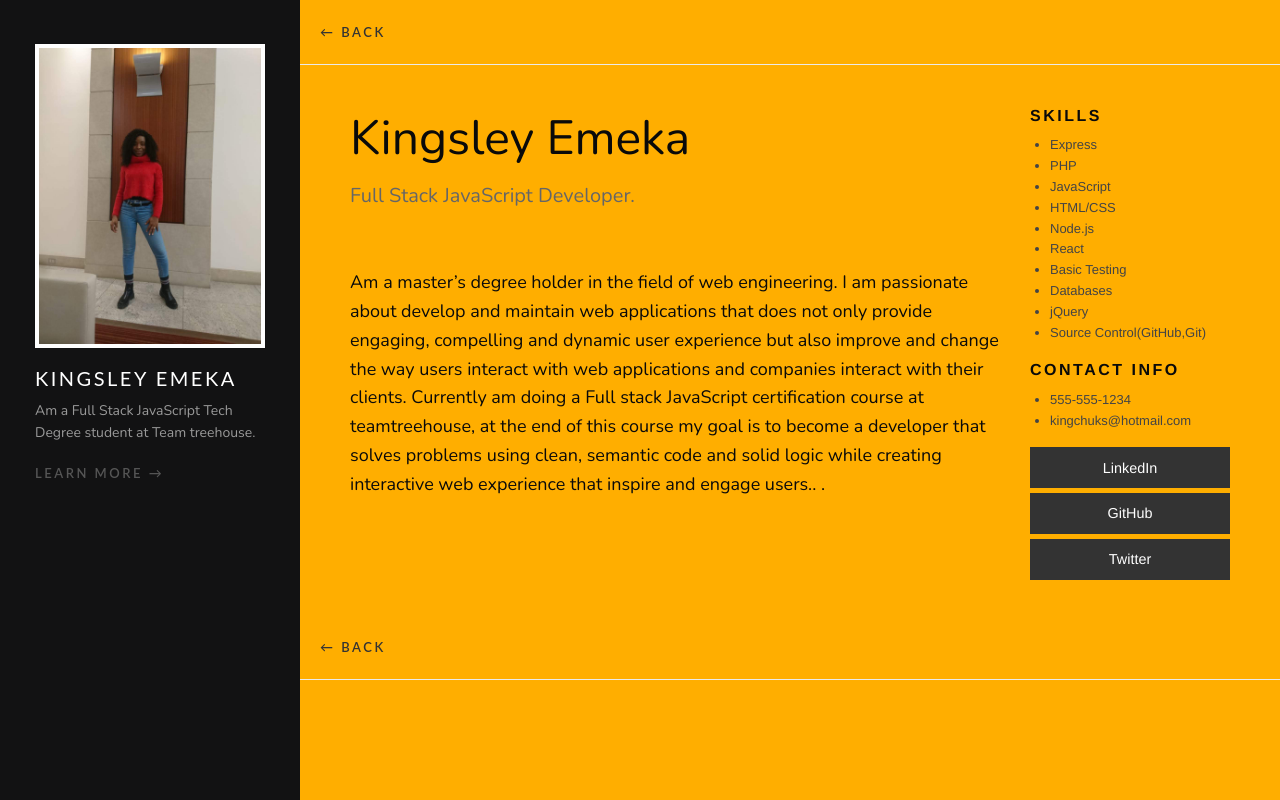
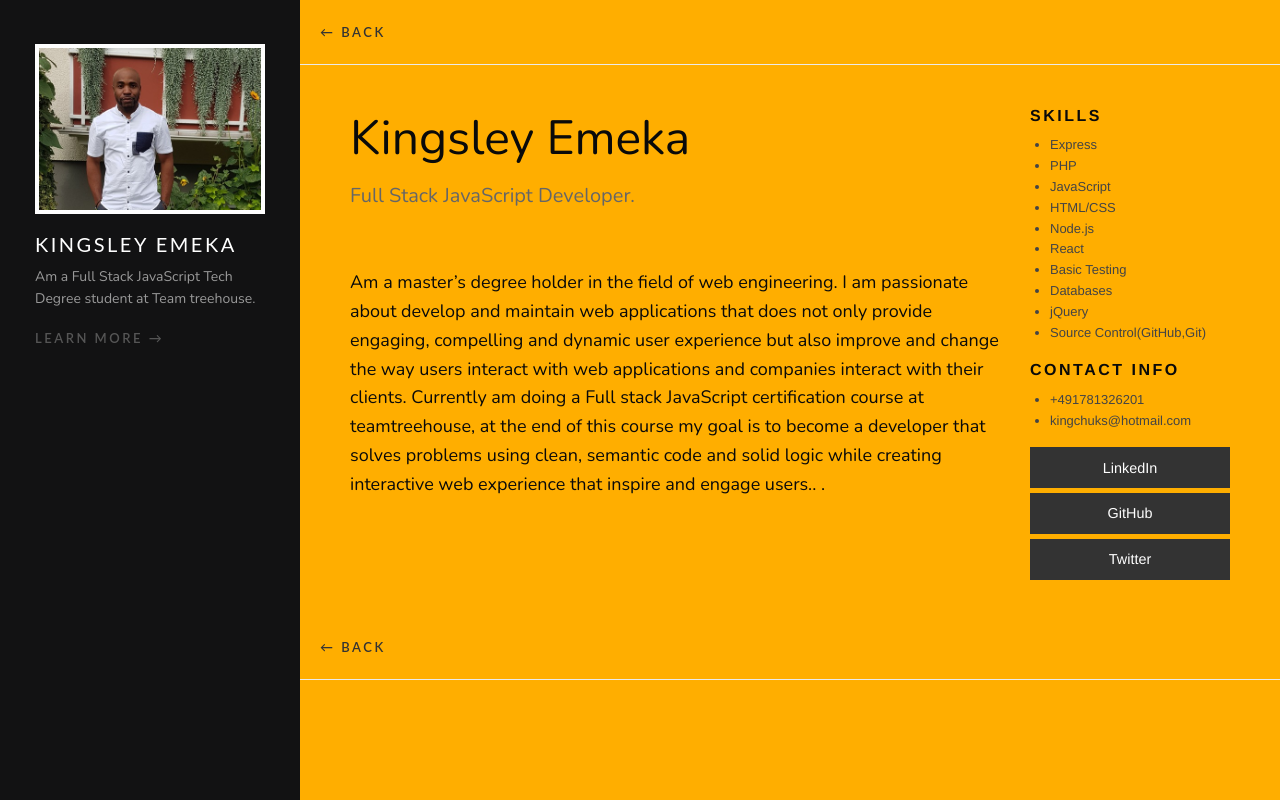
Before and after one commit to kizto86/Static-node-and-express-site, a Node server app: page /about in a window 1280 px wide. Run offline with Node 20, Linux system fonts and the light colour scheme.

Commit message:
about page updated

```diff
--- a/views/about.pug
+++ b/views/about.pug
@@ -40,7 +40,7 @@ block content
 
 
         ul
-          li 555-555-1234
+          li +491781326201
           li kingchuks@hotmail.com
 
         a.button.expanded(href='https://www.linkedin.com' target='_blank') LinkedIn
```
Also changed, not shown: public/images/profilePic.jpg, public/images/profilePic2.jpg (deleted).
